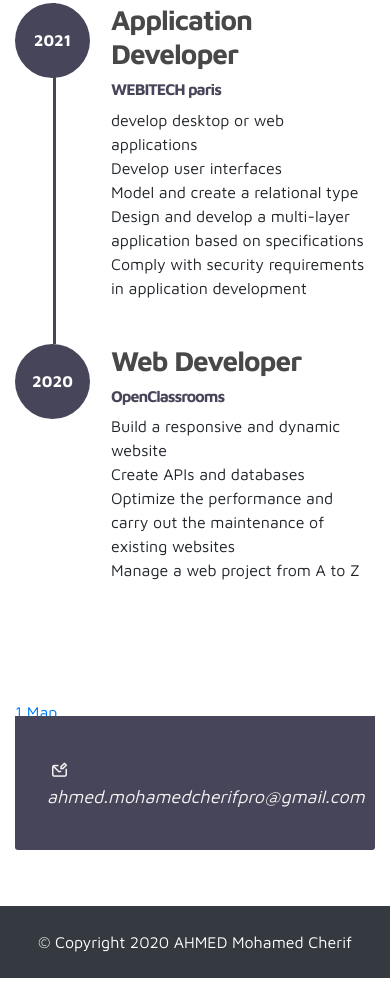
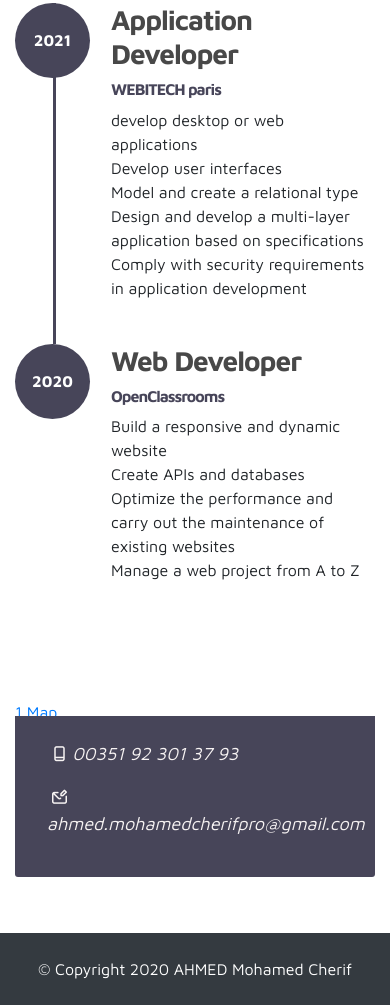
Before and after one commit to Ahmed7511/Portfolio, a plain HTML site: page index.html in a window 390 px wide. Shown: the part 1948-2953 px from the top of the page. Before the commit the page ends 2926 px from the top, so only its background shows below. Drawn offline with Linux system fonts and the light colour scheme; a script that the page names is missing.

Commit message:
add phone number

```diff
--- a/index.html
+++ b/index.html
@@ -280,7 +280,7 @@
 
             <div class="contact-info d-flex justify-content-between align-items-center py-4 px-lg-5">
                 <div class="contact-info-item">
-                 <!-- <p><i class="uil uil-mobile-android-alt"><a class="footer-text mb-0">0768 07 12 89</a></i> -->
+                 <p><i class="uil uil-mobile-android-alt"><a class="footer-text mb-0">00351 92 301 37 93</a></i>
                 </p>
                 <p><i class="uil uil-envelope-edit"><a href="mailto:hello@company.co"> ahmed.mohamedcherifpro@gmail.com</a></i>
                 </p>
```
